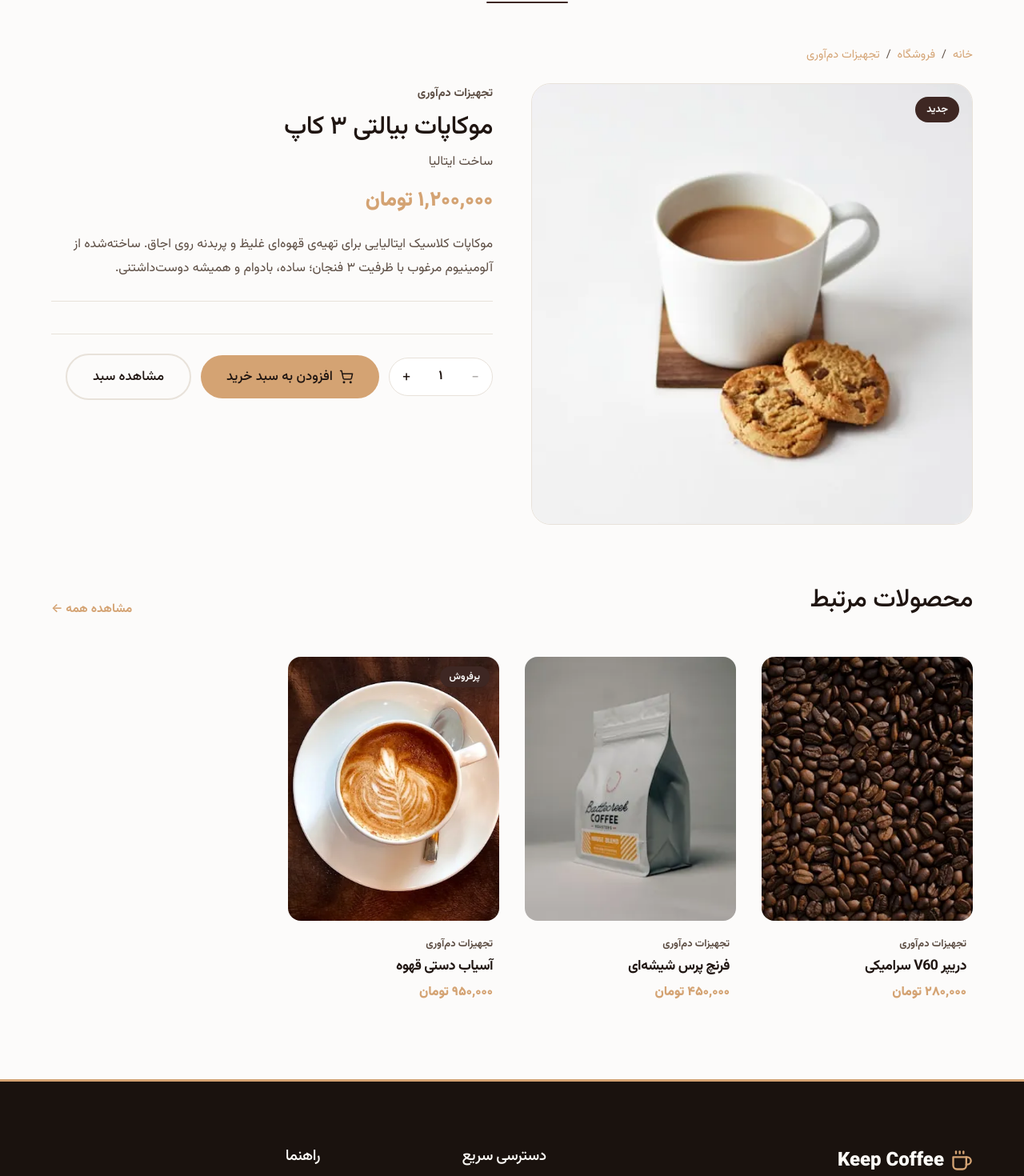
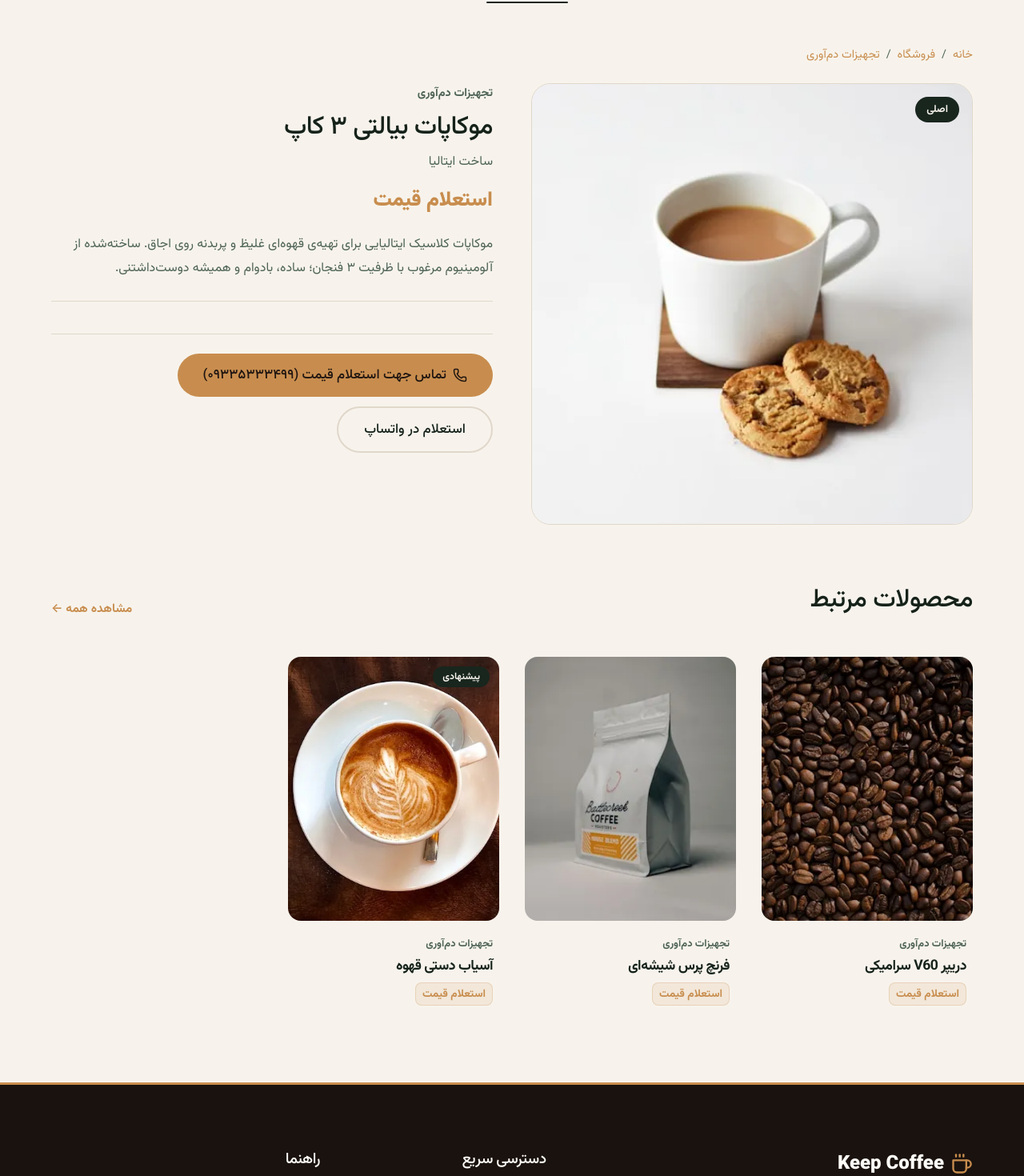
Before and after one commit to mjavadz/keepcoffee, a React (Vite) app: page /product/bialetti-moka-3cup in a window 1280 px wide. Shown: the part 59-1529 px from the top of the page at 80% size. Built offline with nearby package versions, Linux system fonts and the light colour scheme.

Commit message:
feat: Elevate theme to Keep Coffee Roastery palette & convert equipment/accessories to inquiry prices

```diff
--- a/src/components/ProductCard.css
+++ b/src/components/ProductCard.css
@@ -114,9 +114,31 @@
 }
 
 .product-price {
-  font-size: 1rem;
+  font-size: 1.05rem;
   color: var(--color-accent);
   font-weight: 800;
+}
+
+.product-price.price-inquiry {
+  font-size: 0.85rem;
+  font-weight: 700;
+  color: var(--color-accent);
+  background: rgba(200, 144, 83, 0.12);
+  border: 1px solid rgba(200, 144, 83, 0.25);
+  padding: 3px 8px;
+  border-radius: var(--radius-sm);
+  display: inline-block;
+}
+
+.add-to-cart-btn.inquiry-btn {
+  background: var(--color-surface);
+  color: var(--color-accent);
+  border: 1px solid var(--color-accent);
+}
+
+.add-to-cart-btn.inquiry-btn:hover {
+  background: var(--color-accent);
+  color: #ffffff;
 }
 
 .product-taste-profile {
--- a/src/components/ProductCard.jsx
+++ b/src/components/ProductCard.jsx
@@ -1,10 +1,11 @@
 import React, { useState } from 'react';
 import { Link } from 'react-router-dom';
-import { ShoppingCart, Check } from './Icons';
+import { ShoppingCart, Check, Phone } from './Icons';
 import { useCart } from '../context/CartContext';
 import { formatToman } from '../utils/format';
 import { categoryLabel } from '../data/categories';
 import { roastColor } from '../utils/roast';
+import { site } from '../data/site';
 import './ProductCard.css';
 
 export default function ProductCard({ product }) {
@@ -13,23 +14,30 @@ export default function ProductCard({ product }) {
 
   const handleAdd = (e) => {
     e.preventDefault();
+    if (!product.price) {
+      window.location.href = `tel:${site.phoneHref}`;
+      return;
+    }
     addItem(product.slug, 1);
     setAdded(true);
     setTimeout(() => setAdded(false), 1400);
   };
 
+  const hasPrice = product.price !== null && product.price !== undefined && product.price > 0;
+
   return (
-    <div className="product-card">
+    <div className={`product-card ${!hasPrice ? 'is-inquiry-card' : ''}`}>
       <Link to={`/product/${product.slug}`} className="product-image-wrapper">
         {product.badge && <span className="product-badge">{product.badge}</span>}
         <img src={product.image} alt={product.name} className="product-image" loading="lazy" />
         <button
-          className={`add-to-cart-btn ${added ? 'is-added' : ''}`}
-          aria-label={`افزودن ${product.name} به سبد خرید`}
+          className={`add-to-cart-btn ${added ? 'is-added' : ''} ${!hasPrice ? 'inquiry-btn' : ''}`}
+          aria-label={hasPrice ? `افزودن ${product.name} به سبد خرید` : `استعلام قیمت و تماس برای ${product.name}`}
           onClick={handleAdd}
+          title={hasPrice ? 'افزودن به سبد خرید' : 'تماس جهت استعلام قیمت'}
           disabled={added}
         >
-          {added ? <Check size={20} /> : <ShoppingCart size={20} />}
+          {added ? <Check size={20} /> : hasPrice ? <ShoppingCart size={20} /> : <Phone size={18} />}
         </button>
       </Link>
       <div className="product-info">
@@ -52,7 +60,9 @@ export default function ProductCard({ product }) {
             )}
           </div>
         )}
-        <span className="product-price">{formatToman(product.price)}</span>
+        <span className={`product-price ${!hasPrice ? 'price-inquiry' : ''}`}>
+          {formatToman(product.price)}
+        </span>
       </div>
       {added && <span className="added-toast" role="status">به سبد اضافه شد ✓</span>}
     </div>
--- a/src/data/products.js
+++ b/src/data/products.js
@@ -1,5 +1,6 @@
 // Product catalog for Keep Coffee Roastery
-// All prices are in Toman (per Kilogram for beans)
+// Beans have active prices in Toman (per Kilogram)
+// Equipment and accessories have price: null (inquiry only)
 
 export const products = [
   // ---------------- دانه‌های قهوه و میکس‌های کارگاه (beans) ----------------
@@ -100,16 +101,16 @@ export const products = [
       'هارمونی بی‌نقص برای ذائقه‌های دقیق؛ نیمی عربیکای معطر با اسیدیته زنده و نیمی روبوستای پربدنه با فوم غنی و کافئین مناسب. فنجانی متعادل و عمیق هم برای اسپرسو و هم برای موکاپات.',
   },
 
-  // ---------------- تجهیزات دم‌آوری (equipment) ----------------
+  // ---------------- تجهیزات دم‌آوری (equipment) - استعلام قیمت ----------------
   {
     id: 7,
     slug: 'bialetti-moka-3cup',
     name: 'موکاپات بیالتی ۳ کاپ',
-    price: 1200000,
+    price: null,
     category: 'equipment',
     image: '/images/photo-1544787219-500.webp',
     gallery: ['/images/photo-1544787219-500.webp'],
-    badge: 'جدید',
+    badge: 'اصلی',
     origin: 'ساخت ایتالیا',
     notes: [],
     description:
@@ -119,7 +120,7 @@ export const products = [
     id: 8,
     slug: 'v60-dripper',
     name: 'دریپر V60 سرامیکی',
-    price: 280000,
+    price: null,
     category: 'equipment',
     image: '/images/photo-1447933601403-500.webp',
     gallery: ['/images/photo-1447933601403-500.webp'],
@@ -132,7 +133,7 @@ export const products = [
     id: 9,
     slug: 'french-press',
     name: 'فرنچ پرس شیشه‌ای',
-    price: 450000,
+    price: null,
     category: 'equipment',
     image: '/images/photo-1559056199-500.webp',
     gallery: ['/images/photo-1559056199-500.webp'],
@@ -145,23 +146,23 @@ export const products = [
     id: 10,
     slug: 'manual-grinder',
     name: 'آسیاب دستی قهوه',
-    price: 950000,
+    price: null,
     category: 'equipment',
     image: '/images/photo-1572442388796-500.webp',
     gallery: ['/images/photo-1572442388796-500.webp'],
-    badge: 'پرفروش',
+    badge: 'پیشنهادی',
     origin: 'تیغه‌ی سرامیکی',
     notes: [],
     description:
       'آسیاب دستی با تیغه‌ی سرامیکی و درجه‌بندی دقیق؛ از پودر ریز اسپرسو تا درشتِ فرنچ‌پرس. بی‌صدا، قابل حمل و ایده‌آل برای تازه آسیاب کردن دانه‌ها.',
   },
 
-  // ---------------- لوازم جانبی (accessories) ----------------
+  // ---------------- لوازم جانبی (accessories) - استعلام قیمت ----------------
   {
     id: 11,
     slug: 'digital-scale',
     name: 'ترازو دیجیتال قهوه',
-    price: 850000,
+    price: null,
     category: 'accessories',
     image: '/images/photo-1620189507195-500.webp',
     gallery: ['/images/photo-1620189507195-500.webp'],
@@ -174,11 +175,11 @@ export const products = [
     id: 12,
     slug: 'gooseneck-kettle',
     name: 'کتری گردن‌غازی',
-    price: 680000,
+    price: null,
     category: 'accessories',
     image: '/images/photo-1511920170033-800.webp',
     gallery: ['/images/photo-1511920170033-800.webp'],
-    badge: 'جدید',
+    badge: 'استیل',
     origin: 'استیل ضدزنگ',
     notes: [],
     description:
--- a/src/index.css
+++ b/src/index.css
@@ -1,24 +1,24 @@
 @import url('https://fonts.googleapis.com/css2?family=Vazirmatn:wght@300;400;500;700;900&display=swap');
 
 :root {
-  /* Light Theme - Coffee Palette */
-  --color-bg: #FCFBFA;
+  /* Light Theme - Keep Coffee Roastery Artisan Palette */
+  --color-bg: #F7F3EC; /* Warm artisanal parchment paper */
   --color-surface: #FFFFFF;
-  --color-primary: #3E2723; /* Darker espresso for more contrast */
-  --color-secondary: #795548;
-  --color-accent: #D4A373;
-  --color-text-primary: #1F1511; /* Almost black */
-  --color-text-secondary: #5C4D43;
-  --color-border: #E8E2DA;
-  --color-overlay: rgba(252, 251, 250, 0.85);
+  --color-primary: #18261E; /* Deep Roastery Forest/Olive Green */
+  --color-secondary: #3D5545;
+  --color-accent: #C88D4E; /* Warm roasted caramel/amber */
+  --color-text-primary: #15221A;
+  --color-text-secondary: #4E6355;
+  --color-border: #E0D7CB;
+  --color-overlay: rgba(247, 243, 236, 0.9);
 
   /* Typography */
   --font-family: 'Vazirmatn', system-ui, -apple-system, sans-serif;
 
   /* Shadows */
-  --shadow-sm: 0 2px 8px rgba(62, 39, 35, 0.05);
-  --shadow-md: 0 4px 16px rgba(62, 39, 35, 0.08);
-  --shadow-lg: 0 12px 32px rgba(62, 39, 35, 0.12);
+  --shadow-sm: 0 2px 8px rgba(24, 38, 30, 0.05);
+  --shadow-md: 0 4px 16px rgba(24, 38, 30, 0.08);
+  --shadow-lg: 0 12px 32px rgba(24, 38, 30, 0.12);
 
   /* Radius */
   --radius-sm: 8px;
@@ -31,21 +31,21 @@
   --transition-normal: 0.3s cubic-bezier(0.4, 0, 0.2, 1);
 }
 
-/* Dark Theme Variables */
+/* Dark Theme - Deep Roastery Olive & Warm Cream */
 [data-theme='dark'] {
-  --color-bg: #12100E; /* Deep dark coffee bean color */
-  --color-surface: #1C1916;
-  --color-primary: #F0E6D2; /* Light cream for primary text in dark mode */
-  --color-secondary: #A68B75;
-  --color-accent: #D4A373;
-  --color-text-primary: #FDFBF7;
-  --color-text-secondary: #B0A296;
-  --color-border: #332D27;
-  --color-overlay: rgba(28, 25, 22, 0.85);
+  --color-bg: #101914; /* Deep textured olive green roastery dark */
+  --color-surface: #17241D;
+  --color-primary: #F4EDE4; /* Warm cream parchment for primary headers */
+  --color-secondary: #8BA193;
+  --color-accent: #DE9E48; /* Glowing warm golden amber */
+  --color-text-primary: #F7F4EF;
+  --color-text-secondary: #A8BDB1;
+  --color-border: #26382D;
+  --color-overlay: rgba(16, 25, 20, 0.9);
 
-  --shadow-sm: 0 2px 8px rgba(0, 0, 0, 0.3);
-  --shadow-md: 0 4px 16px rgba(0, 0, 0, 0.4);
-  --shadow-lg: 0 12px 32px rgba(0, 0, 0, 0.5);
+  --shadow-sm: 0 2px 8px rgba(0, 0, 0, 0.4);
+  --shadow-md: 0 4px 16px rgba(0, 0, 0, 0.5);
+  --shadow-lg: 0 12px 32px rgba(0, 0, 0, 0.65);
 }
 
 *, *::before, *::after {
--- a/src/pages/ProductPage.jsx
+++ b/src/pages/ProductPage.jsx
@@ -1,6 +1,6 @@
 import React, { useState } from 'react';
 import { useParams, Link, useNavigate } from 'react-router-dom';
-import { ShoppingCart } from '../components/Icons';
+import { ShoppingCart, Phone } from '../components/Icons';
 import SEO from '../components/SEO';
 import ProductCard from '../components/ProductCard';
 import { getProduct, getRelated } from '../data/products';
@@ -8,6 +8,7 @@ import { categoryLabel } from '../data/categories';
 import { useCart } from '../context/CartContext';
 import { formatToman, toPersianDigits } from '../utils/format';
 import { roastColor } from '../utils/roast';
+import { site, links } from '../data/site';
 import './ProductPage.css';
 
 export default function ProductPage() {
@@ -109,6 +110,7 @@ export default function ProductPage() {
               )}
             </div>
 
+            {product.price ? (
               <div className="detail-actions">
                 <div className="qty-stepper" role="group" aria-label="تعداد">
                   <button onClick={() => setQty((q) => Math.max(1, q - 1))} disabled={qty === 1} aria-label="کاهش">−</button>
@@ -123,6 +125,17 @@ export default function ProductPage() {
                   مشاهده سبد
                 </button>
               </div>
+            ) : (
+              <div className="detail-actions">
+                <a href={`tel:${site.phoneHref}`} className="btn btn-primary btn-lg" style={{ display: 'inline-flex', alignItems: 'center', gap: '8px' }}>
+                  <Phone size={18} />
+                  تماس جهت استعلام قیمت ({site.phone})
+                </a>
+                <a href={links.whatsapp(`سلام، برای استعلام قیمت و موجودی ${product.name} پیام دادم.`)} target="_blank" rel="noopener noreferrer" className="btn btn-outline btn-lg">
+                  استعلام در واتساپ
+                </a>
+              </div>
+            )}
           </div>
         </div>
 
--- a/src/utils/format.js
+++ b/src/utils/format.js
@@ -3,16 +3,21 @@
 const FA_DIGITS = ['۰', '۱', '۲', '۳', '۴', '۵', '۶', '۷', '۸', '۹'];
 
 export function toPersianDigits(input) {
+  if (input === null || input === undefined) return '';
   return String(input).replace(/[0-9]/g, (d) => FA_DIGITS[d]);
 }
 
-// 350000 -> "۳۵۰,۰۰۰ تومان"
+// 2200000 -> "۲,۲۰۰,۰۰۰ تومان" / null -> "استعلام قیمت"
 export function formatToman(value) {
-  const grouped = Number(value).toLocaleString('en-US'); // 350,000
+  if (value === null || value === undefined || value === 0) {
+    return 'استعلام قیمت';
+  }
+  const grouped = Number(value).toLocaleString('en-US');
   return `${toPersianDigits(grouped)} تومان`;
 }
 
-// 350000 -> "۳۵۰,۰۰۰" (no unit)
+// 2200000 -> "۲,۲۰۰,۰۰۰"
 export function formatNumber(value) {
+  if (value === null || value === undefined) return '';
   return toPersianDigits(Number(value).toLocaleString('en-US'));
 }
```
Lines whose indentation alone changed are shown as unchanged.
